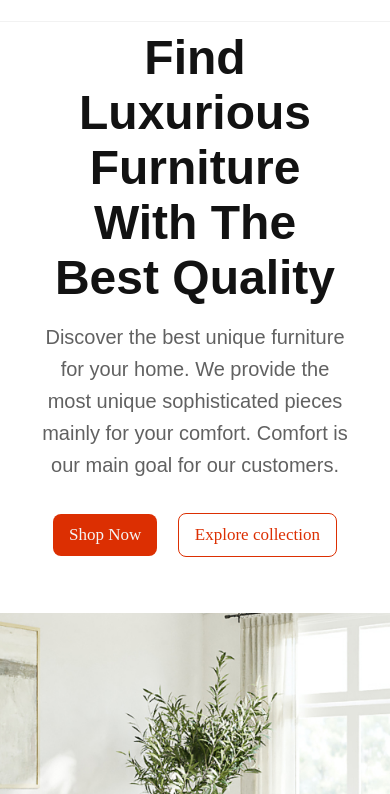
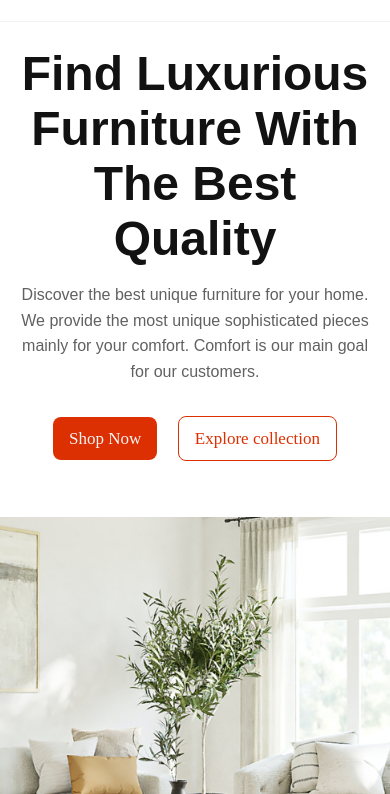
Before and after one commit to Praise7165/Woud, a plain HTML site: page index.html in a window 390 px wide. Shown: the part 50-844 px from the top of the page. Drawn offline with Linux system fonts and the light colour scheme; a web font is replaced by a local one.

Commit message:
few changes again

```diff
--- a/style.css
+++ b/style.css
@@ -255,6 +255,10 @@ button {
     margin: 4rem 0;
   }
 
+  .hero {
+    padding-top: 6rem;
+  }
+
 
   h1 {
     font-size: 3rem;
@@ -262,12 +266,11 @@ button {
 
   .hero p {
     max-width: 100%;
-    font-size: 1.25rem;
   }
 
 
   .hero-container > div {
-    width: 100%;
+    max-width: 100%;
   }
 
 }
```
